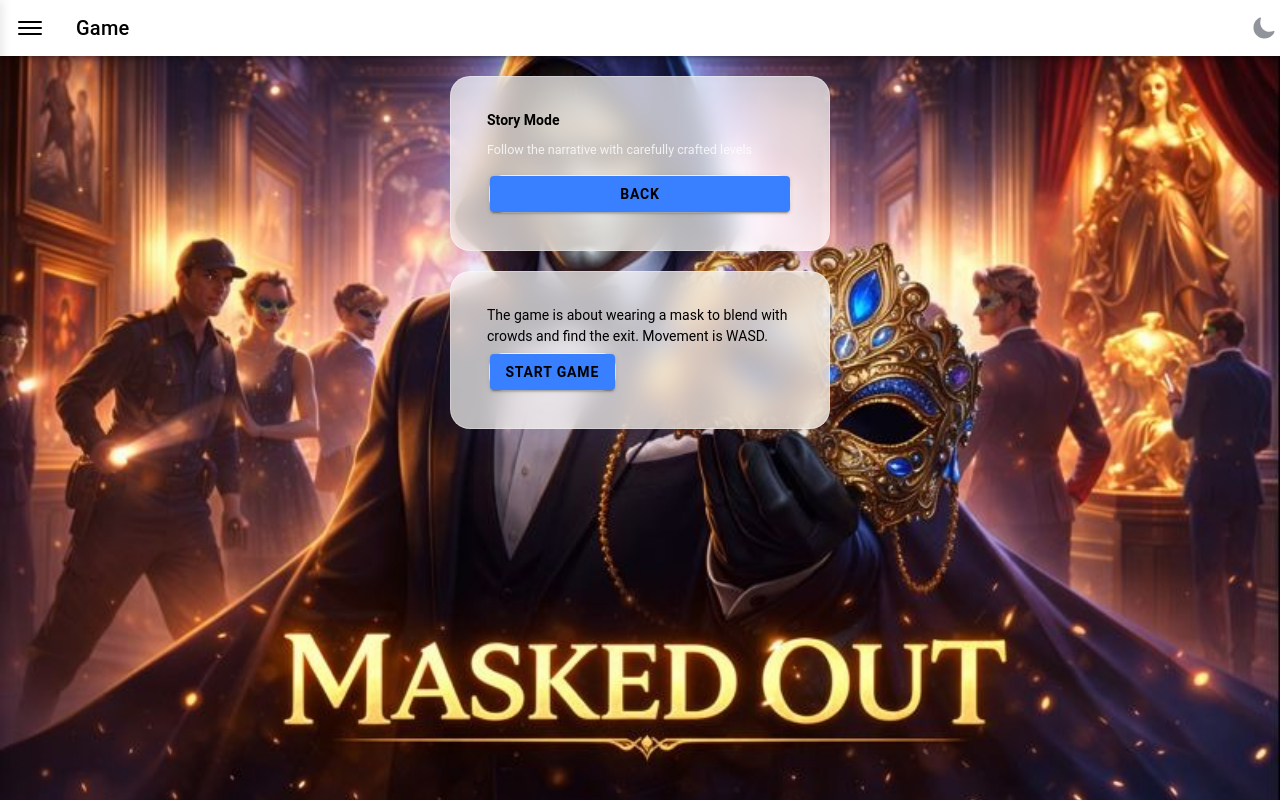
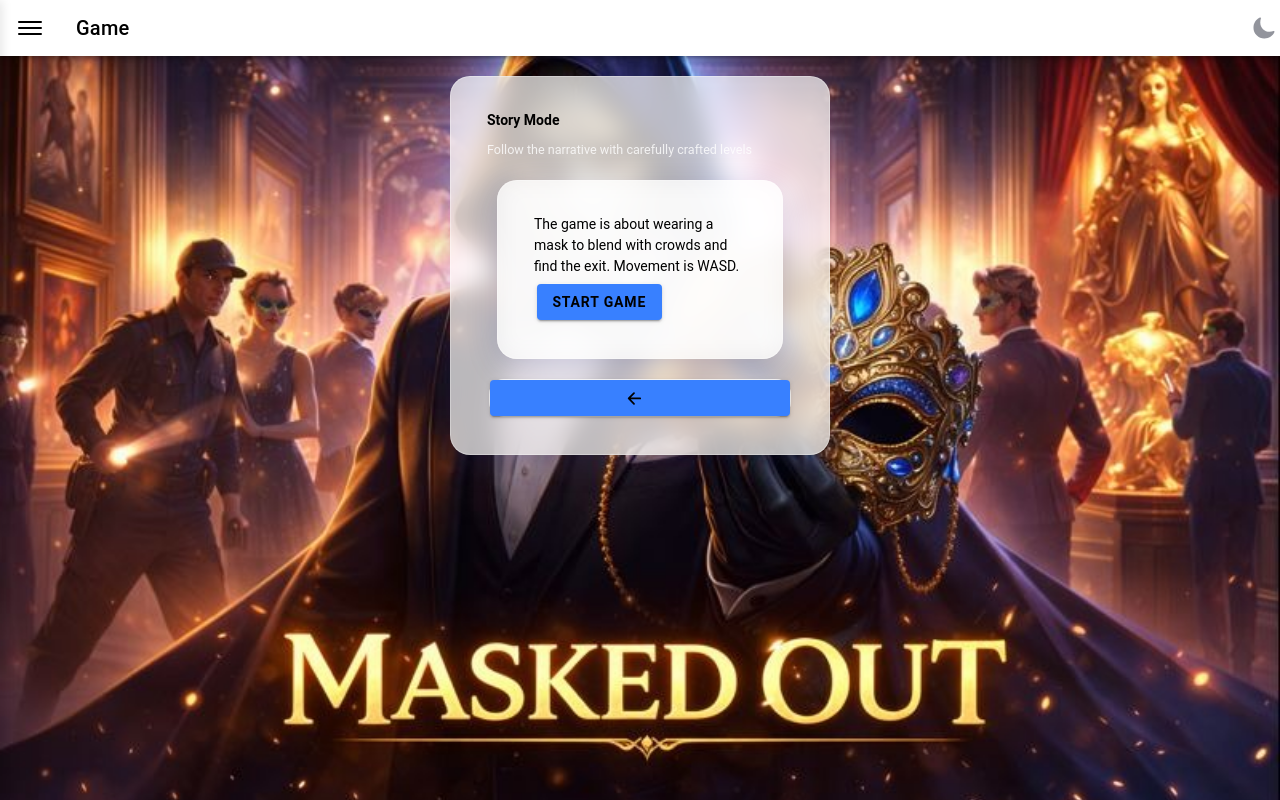
Before and after one commit to glogawa/p2026, a React (Vite) app: page /game in a window 1280 px wide. Both pictures are taken after a click on the element 640 px from the left and 224 px from the top of the page. Built offline with nearby package versions, Linux system fonts and the light colour scheme.

Commit message:
kinda fix menu

```diff
--- a/src/pages/Game/Game.tsx
+++ b/src/pages/Game/Game.tsx
@@ -1,5 +1,6 @@
-import { IonContent, IonHeader, IonPage, IonTitle, IonToolbar, IonButton, IonCard, IonCardContent } from '@ionic/react';
+import { IonContent, IonHeader, IonPage, IonTitle, IonToolbar, IonButton, IonCard, IonCardContent, IonIcon } from '@ionic/react';
 import { useState, useRef, useEffect } from 'react';
+import { arrowBack } from 'ionicons/icons';
 import { useGameState } from './hooks';
 import { useGameEngine } from './hooks';
 import { useGameJoystick } from './hooks';
@@ -173,8 +174,8 @@ const Game: React.FC = () => {
       });
       setPlayerStats(storyModeData.general.playerStats);
       setNPCStats(storyModeData.general.npcStats);
-      setLoadedLevels(storyModeData.locations);
-      startGame(storyModeData.locations);
+      setLoadedLevels(storyModeData.locations as unknown as Level[]);
+      startGame(storyModeData.locations as unknown as Level[]);
     } else if (gameMode === 'custom' && loadedLevels && loadedLevels.length > 0) {
       startGame(loadedLevels);
     } else if (gameMode === 'sandbox') {
@@ -198,8 +199,8 @@ const Game: React.FC = () => {
       });
       setPlayerStats(storyModeData.general.playerStats);
       setNPCStats(storyModeData.general.npcStats);
-      setLoadedLevels(storyModeData.locations);
-      startGame(storyModeData.locations);
+      setLoadedLevels(storyModeData.locations as unknown as Level[]);
+      startGame(storyModeData.locations as unknown as Level[]);
     } else if (gameMode === 'custom' && loadedLevels && loadedLevels.length > 0) {
       startGame(loadedLevels);
     } else if (gameMode === 'sandbox') {
@@ -297,20 +298,20 @@ const Game: React.FC = () => {
             <IonCard className="glass-card" style={{ marginBottom: '20px' }}>
               <IonCardContent>
                 <p style={{ margin: '0 0 10px 0' }}><strong>Story Mode</strong></p>
-                <p style={{ margin: '0', fontSize: '0.9em', color: 'rgba(255, 255, 255, 0.8)' }}>
+                <p style={{ margin: '0 0 15px 0', fontSize: '0.9em', color: 'rgba(255, 255, 255, 0.8)' }}>
                   Follow the narrative with carefully crafted levels
                 </p>
+                <StartScreen onStartGame={handleStartGame} />
                 <IonButton
                   className="glass-button"
                   onClick={() => setGameMode('selection')}
                   expand="block"
-                  style={{ marginTop: '15px' }}
+                  style={{ marginTop: '10px' }}
                 >
-                  Back
+                  <IonIcon icon={arrowBack} slot="start" />
                 </IonButton>
               </IonCardContent>
             </IonCard>
-            <StartScreen onStartGame={handleStartGame} />
           </div>
         )}
         {!gameWon && !gameLost && gameMode === 'custom' && (
@@ -330,15 +331,19 @@ const Game: React.FC = () => {
                 </IonCardContent>
               </IonCard>
             )}
+            <IonCard className="glass-card" style={{ marginBottom: '20px' }}>
+              <IonCardContent>
                 <StartScreen onStartGame={handleStartGame} />
                 <IonButton
                   className="glass-button"
                   onClick={() => setGameMode('selection')}
                   expand="block"
-              style={{ marginTop: '15px' }}
+                  style={{ marginTop: '10px' }}
                 >
-              Back
+                  <IonIcon icon={arrowBack} slot="start" />
                 </IonButton>
+              </IonCardContent>
+            </IonCard>
           </div>
         )}
         {!gameWon && !gameLost && gameMode === 'sandbox' && (
@@ -346,20 +351,20 @@ const Game: React.FC = () => {
             <IonCard className="glass-card" style={{ marginBottom: '20px' }}>
               <IonCardContent>
                 <p style={{ margin: '0 0 10px 0' }}><strong>Sandbox Mode</strong></p>
-                <p style={{ margin: '0', fontSize: '0.9em', color: 'rgba(255, 255, 255, 0.8)' }}>
+                <p style={{ margin: '0 0 15px 0', fontSize: '0.9em', color: 'rgba(255, 255, 255, 0.8)' }}>
                   Generate random levels for endless fun
                 </p>
+                <StartScreen onStartGame={handleStartGame} />
                 <IonButton
                   className="glass-button"
                   onClick={() => setGameMode('selection')}
                   expand="block"
-                  style={{ marginTop: '15px' }}
+                  style={{ marginTop: '10px' }}
                 >
-                  Back
+                  <IonIcon icon={arrowBack} slot="start" />
                 </IonButton>
               </IonCardContent>
             </IonCard>
-            <StartScreen onStartGame={handleStartGame} />
           </div>
         )}
       </IonContent>
```
Lines whose indentation alone changed are shown as unchanged.
